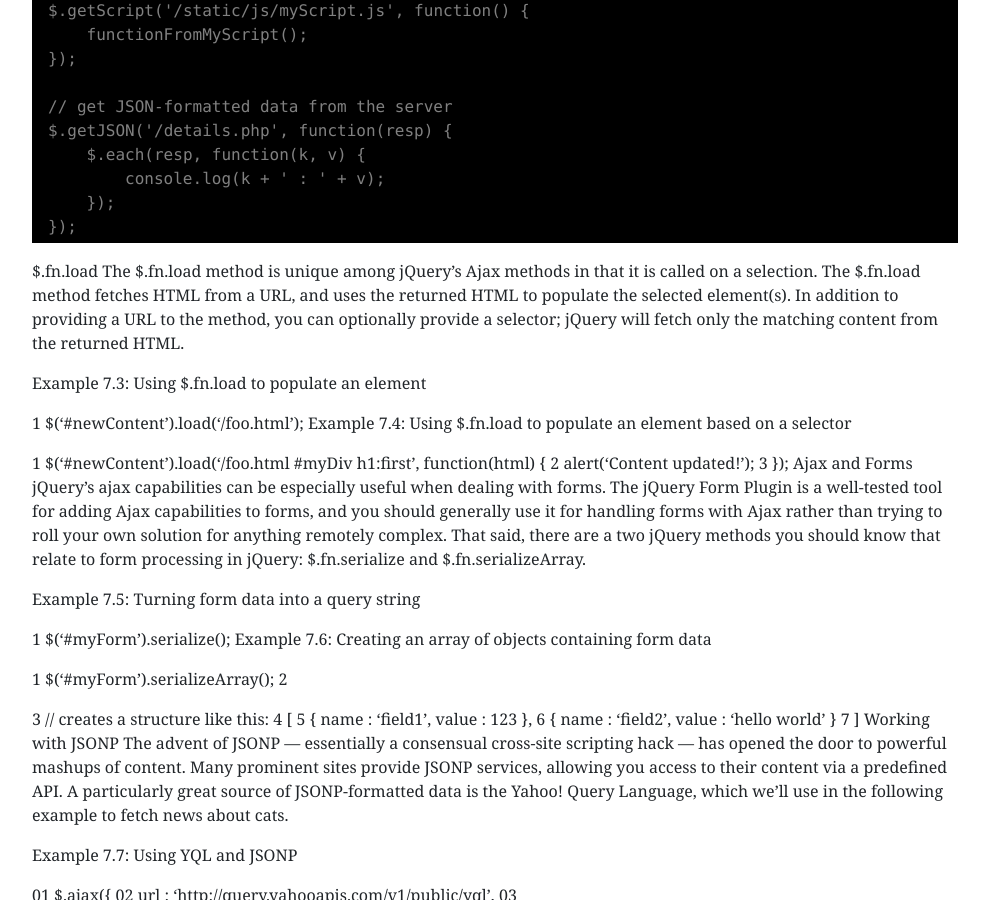
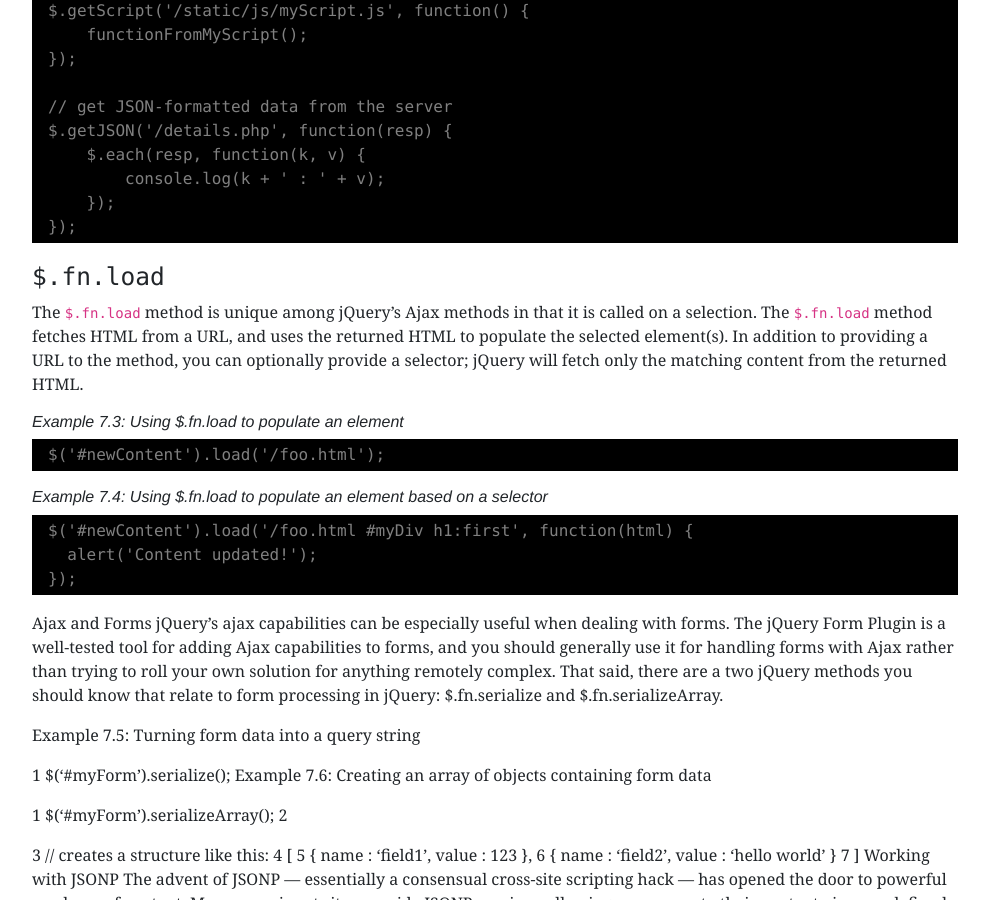
Before and after one commit to dan-carroll/jquery-fundamentals, a Jekyll site: the page built from legacy/ch07-ajax.md, in a window 1280 px wide and 900 px high, scrolled down 6328 px. Shown: the whole window, without its empty margins (145-1134 px from the left). Built offline with Jekyll 4.4.1, drawn with Linux system fonts in a browser that asks for light colours.

Commit message:
Update ch07-ajax.md

````diff
--- a/legacy/ch07-ajax.md
+++ b/legacy/ch07-ajax.md
@@ -247,21 +247,24 @@ $.getJSON('/details.php', function(resp) {
 });
 ```
 
-$.fn.load
-The $.fn.load method is unique among jQuery’s Ajax methods in that it is called on a selection. The $.fn.load method fetches HTML from a URL, and uses the returned HTML to populate the selected element(s). In addition to providing a URL to the method, you can optionally provide a selector; jQuery will fetch only the matching content from the returned HTML.
+### `$.fn.load`
 
-Example 7.3: Using $.fn.load to populate an element
+The `$.fn.load` method is unique among jQuery’s Ajax methods in that it is called on a selection. The `$.fn.load` method fetches HTML from a URL, and uses the returned HTML to populate the selected element(s). In addition to providing a URL to the method, you can optionally provide a selector; jQuery will fetch only the matching content from the returned HTML.
 
-1
+###### Example 7.3: Using $.fn.load to populate an element
+
+```js
 $('#newContent').load('/foo.html');
-Example 7.4: Using $.fn.load to populate an element based on a selector
+```
 
-1
+###### Example 7.4: Using $.fn.load to populate an element based on a selector
+
+```js
 $('#newContent').load('/foo.html #myDiv h1:first', function(html) {
-2
   alert('Content updated!');
-3
 });
+```
+
 Ajax and Forms
 jQuery’s ajax capabilities can be especially useful when dealing with forms. The jQuery Form Plugin is a well-tested tool for adding Ajax capabilities to forms, and you should generally use it for handling forms with Ajax rather than trying to roll your own solution for anything remotely complex. That said, there are a two jQuery methods you should know that relate to form processing in jQuery: $.fn.serialize and $.fn.serializeArray.
 
````
